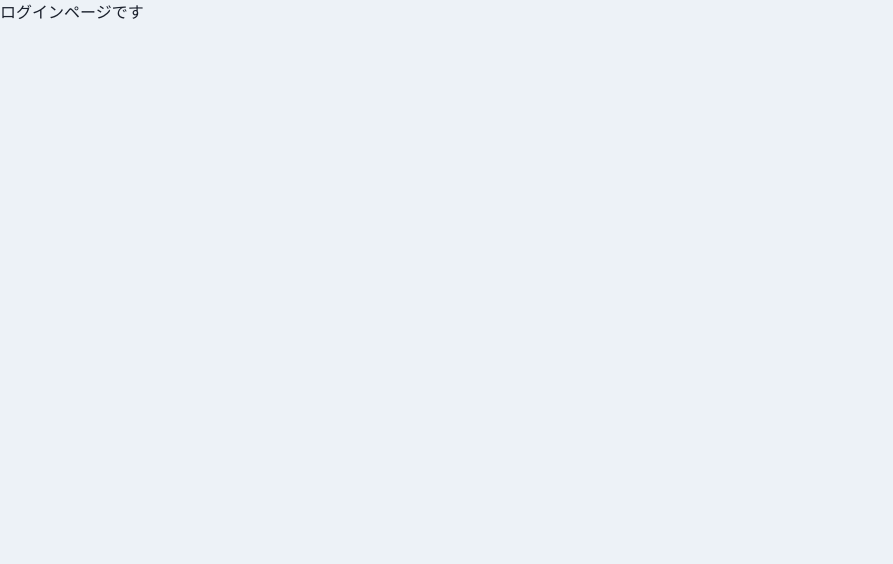
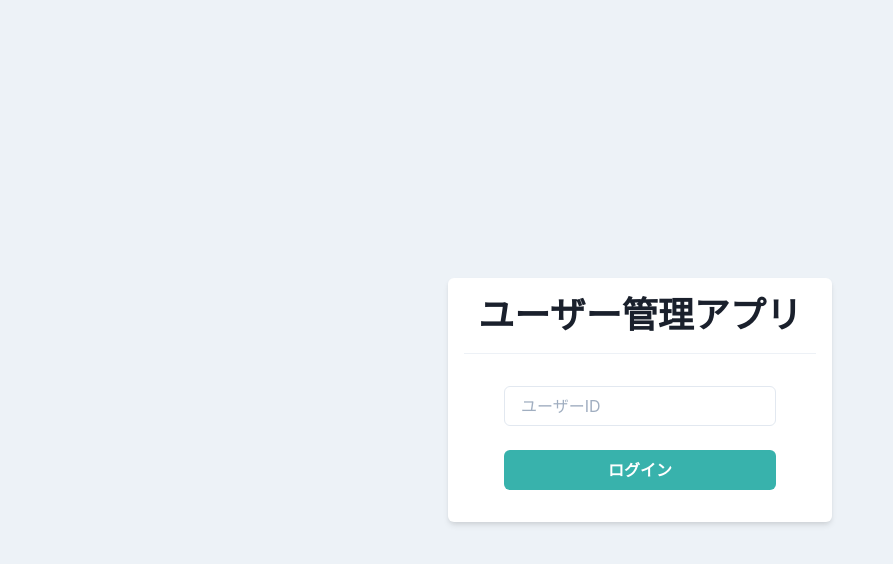
Before and after one commit to Na0yA1031/user-management-app, a React (Create React App) app: page / in a window 1280 px wide. Shown: the top 564 px of the page, without its empty margins (0-893 px from the left). Built offline with nearby package versions, Linux system fonts and the light colour scheme.

Commit message:
ログイン画面作成

```diff
--- a/src/components/pages/Login.tsx
+++ b/src/components/pages/Login.tsx
@@ -1,6 +1,18 @@
+import { Box, Button, Divider, Flex, Heading, Input, Stack } from "@chakra-ui/react";
 import { memo, VFC } from "react";
 
 
 export const Login: VFC = memo(() => {
-    return <p>ログインページです</p>
+    return (
+        <Flex align='center' justify='center' height='100vh' >
+            <Box bg='white' p={4} w='sm' borderRadius='md' shadow='md' >
+                <Heading as='h1' textAlign='center' >ユーザー管理アプリ</Heading>
+                <Divider my={4} />
+                <Stack spacing={6} py={4} px={10} >
+                    <Input placeholder='ユーザーID' />
+                    <Button bg='teal.400' color='white' _hover={{ opacity: '0.8' }} >ログイン</Button>
+                </Stack>
+            </Box>
+        </Flex>
+    )
 })
```
